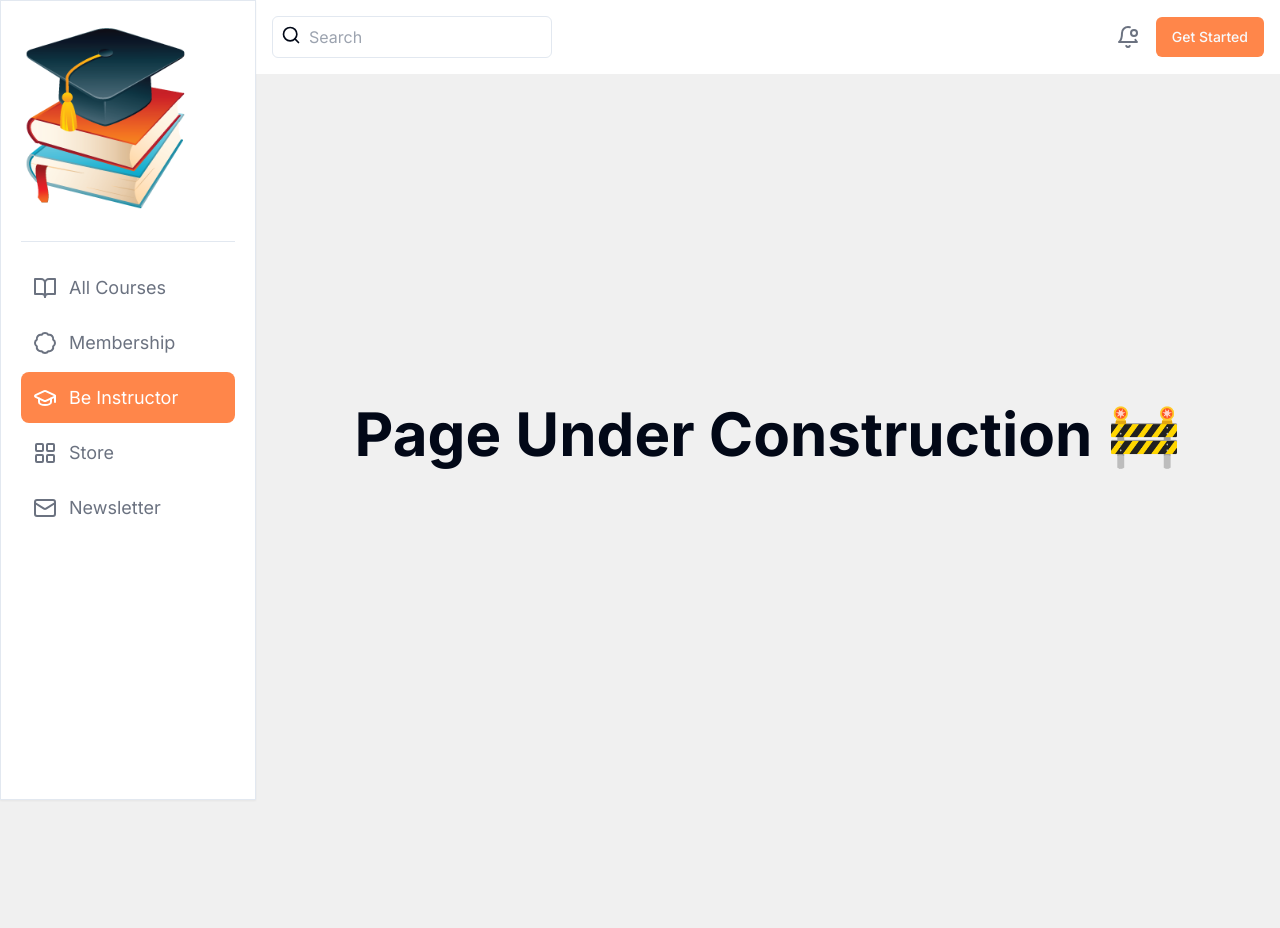
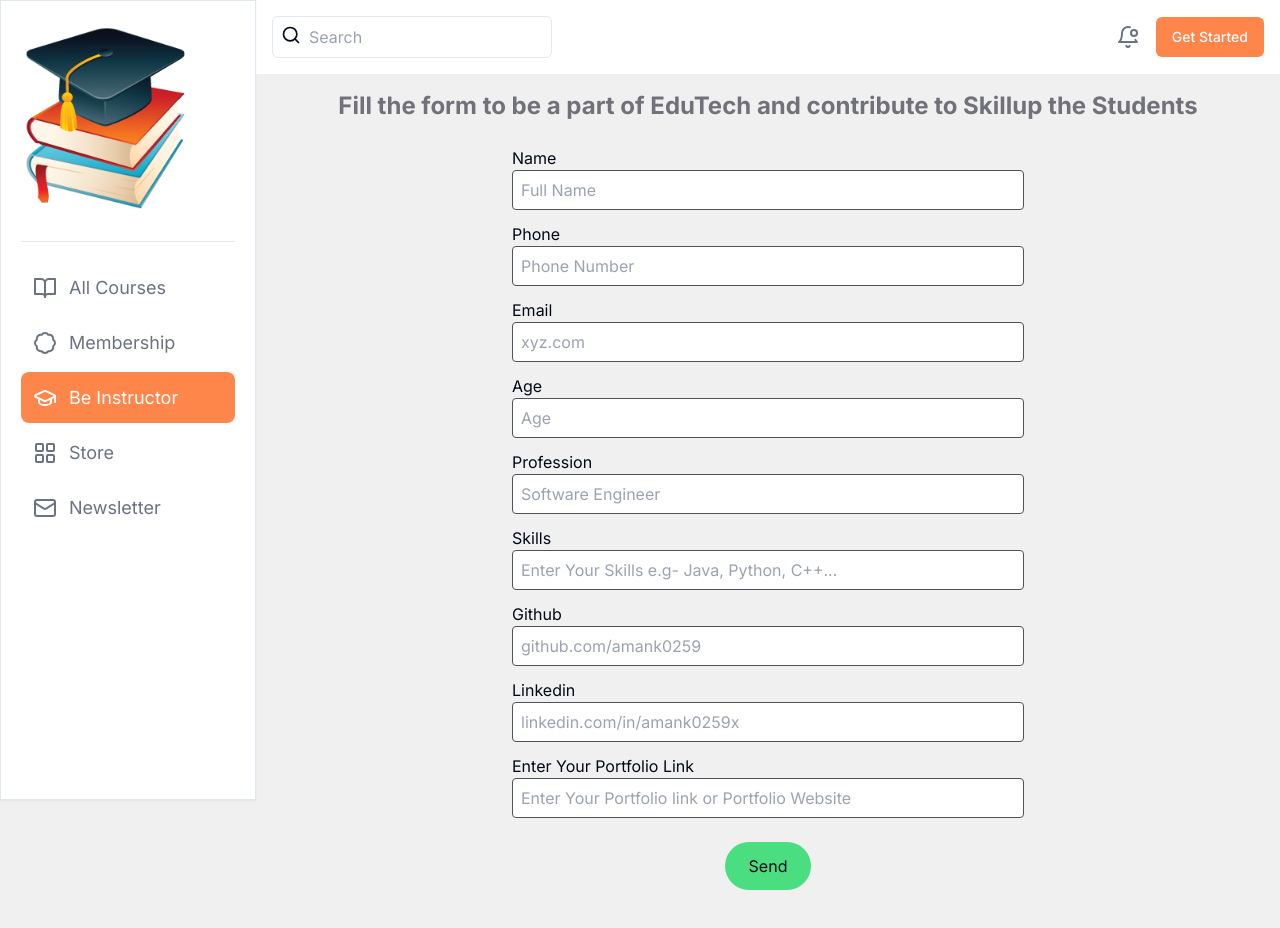
Before and after one commit to amank0259/EduTech, a Next.js app: page /isntructor in a window 1280 px wide. Shown: the top 928 px of the page. Before the commit the page ends 800 px from the top, so only its background shows below. Built offline with nearby package versions, Linux system fonts and the light colour scheme; no server answers.

Commit message:
add the structor page

```diff
--- a/app/(router)/isntructor/page.jsx
+++ b/app/(router)/isntructor/page.jsx
@@ -1,11 +1,56 @@
 import React from 'react'
 
-function InstructorPage() {
+function page() {
     return (
-        <div className='flex h-[90vh] items-center justify-center'>
-            <h2 className='text-6xl font-bold'>Page Under Construction 🚧</h2>
+        <div className='flex items-center justify-center flex-col my-4'>
+            <h1 className='text-2xl text-zinc-500 font-bold'>Fill the form to be a part of EduTech and contribute to Skillup the Students</h1>
+            <form className='w-full px-64 py-6' action="https://getform.io/f/nbdoqyla" method="POST">
+                <div className='flex flex-col gap-3'>
+                    <div className='flex flex-col flex-wrap'>
+                        <label htmlFor="name">Name</label>
+                        <input className='h-10 px-2 border border-zinc-600 rounded' type="text" name='Full Name' required id='name' placeholder='Full Name' />
+                    </div>
+                    <div className='flex flex-col flex-wrap'>
+                        <label htmlFor="phone">Phone</label>
+                        <input className='h-10 px-2 border border-zinc-600 rounded' type="number" required id='phone' name='Phone Number' placeholder='Phone Number' />
+                    </div>
+                    <div className='flex flex-col flex-wrap'>
+                        <label htmlFor="email">Email</label>
+                        <input className='h-10 px-2 border border-zinc-600 rounded' type="email" required id='email' name='Email' placeholder='xyz.com' />
+                    </div>
+                    <div className='flex flex-col flex-wrap'>
+                        <label htmlFor="age">Age</label>
+                        <input className='h-10 px-2 border border-zinc-600 rounded' type="number" required id='age' name='Age' placeholder='Age' />
+                    </div>
+                    <div className='flex flex-col flex-wrap'>
+                        <label htmlFor="pro">Profession</label>
+                        <input className='h-10 px-2 border border-zinc-600 rounded' type="text" id='pro' name='Profession' placeholder='Software Engineer' />
+                    </div>
+                    <div className='flex flex-col flex-wrap'>
+                        <label htmlFor="skills">Skills</label>
+                        <input className='h-10 px-2 border border-zinc-600 rounded' type="text" id='skills' name='Skills' placeholder='Enter Your Skills e.g- Java, Python, C++...' />
+                    </div>
+                    <div className='flex flex-col flex-wrap'>
+                        <label htmlFor="github">Github</label>
+                        <input className='h-10 px-2 border border-zinc-600 rounded' type="text" id='github' name='Gitbhub link' placeholder='github.com/amank0259' />
+                    </div>
+                    <div className='flex flex-col flex-wrap'>
+                        <label htmlFor="linkedin">Linkedin</label>
+                        <input className='h-10 px-2 border border-zinc-600 rounded' type="text" id='linkedin' name='Linkedin link' placeholder='linkedin.com/in/amank0259x' />
+                    </div>
+                    <div className='flex flex-col flex-wrap'>
+                        <label htmlFor="portfolio link">Enter Your Portfolio Link</label>
+                        <input className='h-10 px-2 border border-zinc-600 rounded' type="text" id='skills' name='Portfolio link' placeholder='Enter Your Portfolio link or Portfolio Website' />
+                    </div>
+                </div>
+                <div className='flex items-center justify-center w-full py-6'>
+                    <button
+                        className='px-6 py-3 bg-green-400 hover:bg-green-500 rounded-full inline-block cursor-pointer'
+                        type="submit">Send</button>
+                </div>
+            </form>
         </div>
     )
 }
 
-export default InstructorPage
+export default page
```
